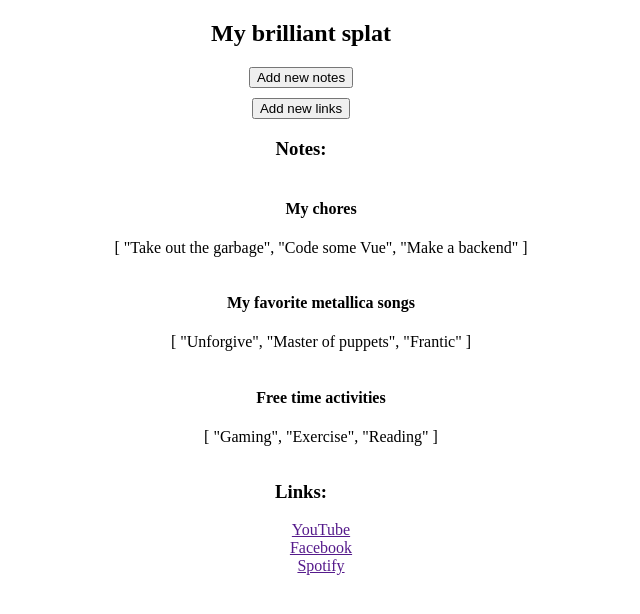
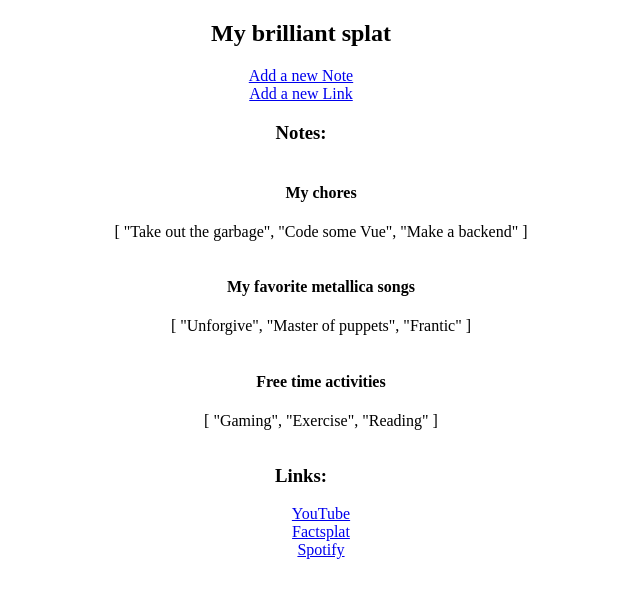
Before and after one commit to JorgenJohansen/test-splat, a Vue app: page /dashboard/splat in a window 1280 px wide. Shown: the top 614 px of the page, without its empty margins (339-979 px from the left). Built offline with nearby package versions, Linux system fonts and the light colour scheme.

Commit message:
Added more routing and fixed working links

```diff
--- a/src/components/Links.vue
+++ b/src/components/Links.vue
@@ -1,6 +1,6 @@
 <template>
   <div id="app">
-    <a href="">{{link.title}}</a>
+    <a v-bind:href="link.link">{{link.title}}</a>
   </div>
 </template>
 
--- a/src/components/views/Dashboard.vue
+++ b/src/components/views/Dashboard.vue
@@ -3,7 +3,7 @@
      <h1>Your Dashboard</h1>
      <ul>
        <li v-for="splat in splats" :key="splat.title">
-         <h3>{{splat.title}}</h3>
+         <router-link to="/dashboard/splat">{{splat.title}}</router-link>
        </li>
      </ul>
 
--- a/src/components/views/Home.vue
+++ b/src/components/views/Home.vue
@@ -2,7 +2,7 @@
   <div id="home">
     <h1>Hi and welcome to this test project</h1>
     <h3>Info</h3>
-    <p>To use this application you can go to /dashboard/1 to view notes and links.</p>
+    <p>To use this application you can go to <router-link to="/dashboard/splat">this link</router-link> to view notes and links.</p>
     <p>If you want to create your own links/notes within your own dashboard,
         you have to signup or login.</p>
     <router-view></router-view>
--- a/src/components/views/Splat.vue
+++ b/src/components/views/Splat.vue
@@ -1,8 +1,8 @@
 <template>
   <div id="app">
    <h2>{{title}}</h2>
-   <button v-on:click="openNotesForm">Add new notes</button>
-   <button v-on:click="openLinksForm">Add new links</button>
+   <router-link to="/dashboard/splat/note">Add a new Note</router-link><br>
+   <router-link to="/dashboard/splat/link">Add a new Link</router-link>
    <h3>Notes: </h3>
    <ul>
        <li v-for="note in notes" :key="note.title">
@@ -33,8 +33,8 @@ export default {
                 link: "https://www.youtube.com/",
               },
               {
-                title: "Facebook",
-                link: "https://www.facebook.com/",
+                title: "Factsplat",
+                link: "https://factsplat.com/",
               },
               {
                 title: "Spotify",
```
